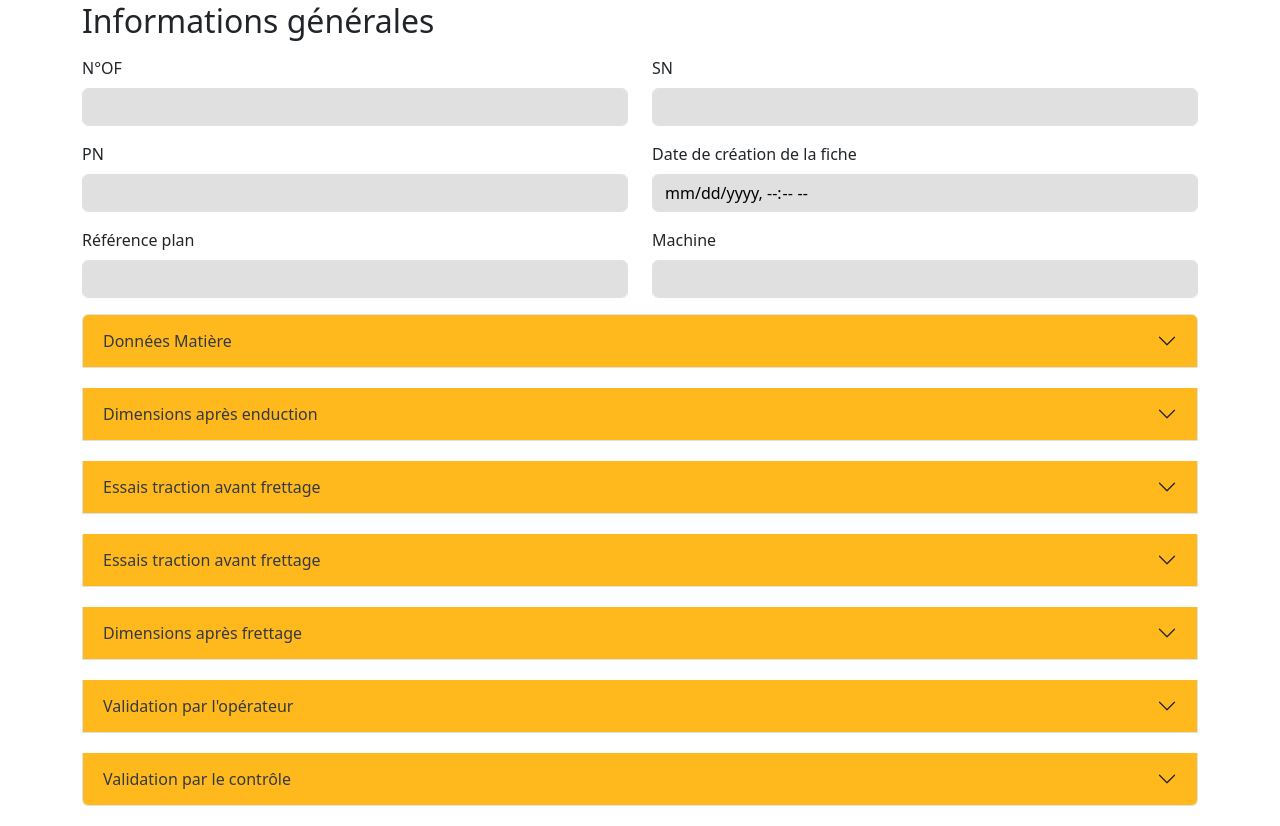
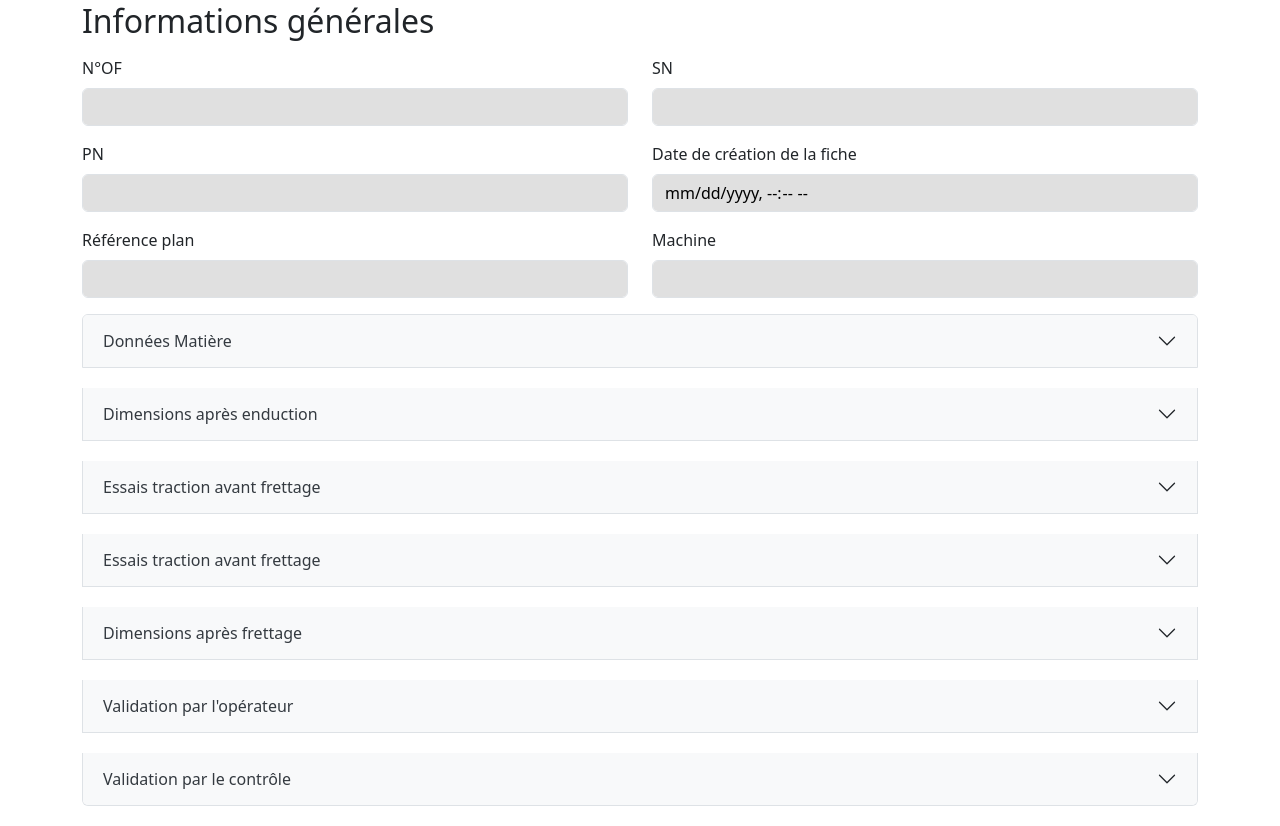
Before and after one commit to Mozinor95320/tracaMVC, a PHP site: template templates/updateTracabilitySheet.php in a window 1280 px wide. Shown: the part 160-986 px from the top of the page. Run offline with PHP 8.4, Linux system fonts and the light colour scheme; the template is opened without the code that fills it, so the values that code supplies are empty; some libraries are stand-ins or nearby versions.

Commit message:
Update style.css

```diff
--- a/style.css
+++ b/style.css
@@ -29,12 +29,12 @@ header h1 {
 }
 
 .accordion-button {
-  background-color: #ffb91d;
+  background-color: #f8f9fa;
   color: #343a40;
 }
 
 .accordion-button:not(.collapsed) {
-  background-color: #007bff;
+  background-color: #ffb91d;
   color: #fff;
 }
 
```
